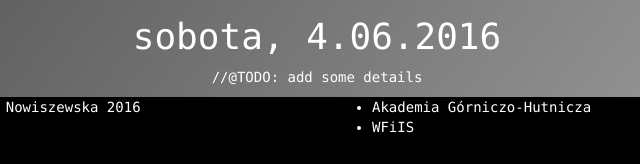
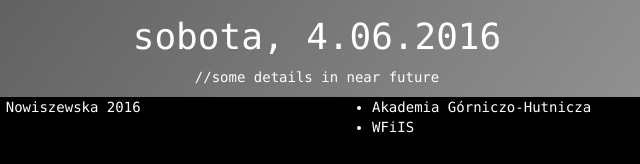
Before and after one commit to getScience/getscience.github.io, a plain HTML site: page index.html in a window 1280 px wide. Shown: the part 1499-1663 px from the top of the page, 323-963 px from the left. Drawn offline with Linux system fonts and the light colour scheme.

Commit message:
added some html stuff

```diff
--- a/index.html
+++ b/index.html
@@ -132,7 +132,7 @@
                 <h2>Wydział Fizyki i Informatyki Stosowanej</h2>
                 <h2>Akademia Górniczo - Hutnicza im. Stanisława Staszica w Krakowie</h2>
                 <h1>sobota, 4.06.2016</h1>
-                <p>//@TODO: add some details</p>
+                <p>//some details in near future</p>
             </div>
         </div>
     </section>
```
